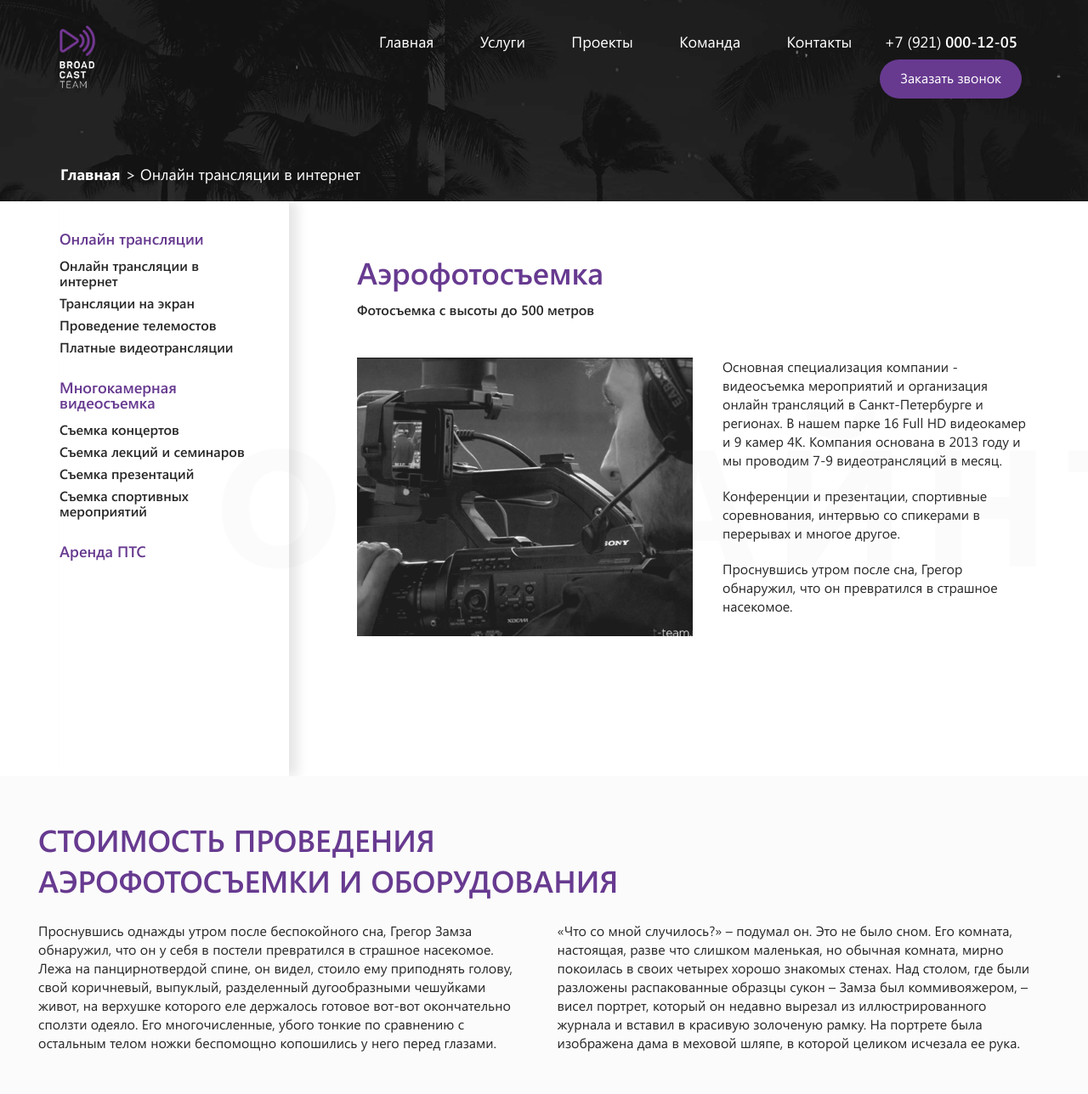
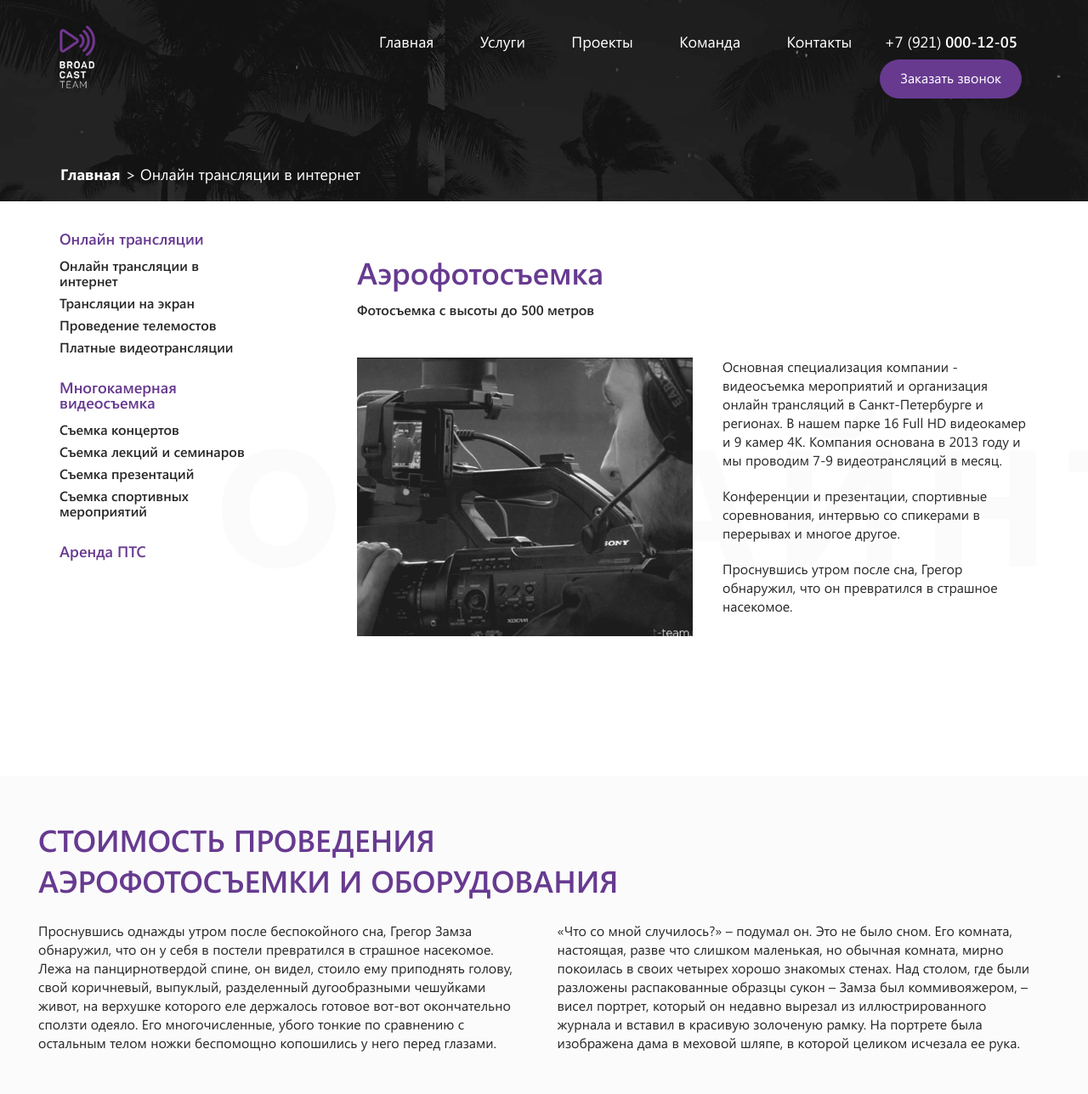
Before and after one commit to kvsemenoff/broadcast, a PHP site: page /aero.php in a window 1280 px wide. Shown: the top 1288 px of the page at 85% size. Run offline with PHP 8.4, Linux system fonts and the light colour scheme; style sheets or scripts are compiled from the project's sources; some libraries are stand-ins or nearby versions.

Commit message:
end aero.php

```diff
--- a/css/style-de.css
+++ b/css/style-de.css
@@ -78,15 +78,17 @@
 @media only screen and (max-width: 600px) { .aero-top__content .content__text { font-size: 14px; }
   .aero-top__content .content__text_last { display: none; } }
 
-.aero-sidebar { position: relative; }
-@media only screen and (min-width: 1200px) { .aero-sidebar { left: 15px; top: 0; bottom: 0; width: 270px; position: absolute; -webkit-box-shadow: 10px 0px 13px 0px rgba(0, 0, 0, 0.1); -moz-box-shadow: 10px 0px 13px 0px rgba(0, 0, 0, 0.1); box-shadow: 10px 0px 13px 0px rgba(0, 0, 0, 0.1); padding: 10px 40px 10px 0; } }
+.aero-sidebar { position: relative; z-index: 10; }
+.aero-sidebar::before { content: ""; display: none; -webkit-box-shadow: 0px 3px 5px 0px rgba(0, 0, 0, 0.3); -moz-box-shadow: 0px 3px 5px 0px rgba(0, 0, 0, 0.3); box-shadow: 0px 3px 5px 0px rgba(0, 0, 0, 0.3); width: 1000vw; height: 2px; position: absolute; bottom: 0px; left: -30%; z-index: 9; }
+@media only screen and (min-width: 1200px) { .aero-sidebar { left: 15px; top: 0; bottom: 0; width: 270px; position: absolute; padding: 10px 40px 10px 0; } }
+@media only screen and (max-width: 1200px) and (min-width: 1000px) { .aero-sidebar::before { display: block; } }
 .aero-sidebar > ul { font-family: "SegoeUISemiBold"; font-size: 16px; }
-@media only screen and (max-width: 1200px) { .aero-sidebar > ul { padding: 5px 0; -webkit-box-shadow: 0px 5px 13px 0px rgba(0, 0, 0, 0.1); -moz-box-shadow: 0px 5px 13px 0px rgba(0, 0, 0, 0.1); box-shadow: 0px 5px 13px 0px rgba(0, 0, 0, 0.1); } }
+@media only screen and (max-width: 1200px) { .aero-sidebar > ul { padding: 5px 0; } }
 @media only screen and (max-width: 1000px) { .aero-sidebar > ul { display: none; } }
 .aero-sidebar > ul > li { position: relative; }
 @media only screen and (max-width: 1200px) { .aero-sidebar > ul > li { display: inline-block; border-left: 1px solid #cacaca; }
   .aero-sidebar > ul > li:first-child { border: none; }
-  .aero-sidebar > ul > li:hover ul { display: block; } }
+  .aero-sidebar > ul > li:hover ul { display: block; z-index: 100; } }
 .aero-sidebar > ul > li a { color: #282828; line-height: 18px; padding: 4px 0; display: block; }
 @media only screen and (max-width: 1200px) { .aero-sidebar > ul > li a { padding: 6px 0; } }
 .aero-sidebar > ul > li > a { padding: 25px 0 10px; font-size: 18px; color: #673a90; }
--- a/css/style-de.scss
+++ b/css/style-de.scss
@@ -348,25 +348,38 @@
 
 .aero-sidebar{
 	position: relative;
+	z-index: 10;
+	&::before{
+		content: "";
+		display: none;
+		-webkit-box-shadow: 0px 3px 5px 0px rgba(0, 0, 0, 0.3);
+		-moz-box-shadow: 0px 3px 5px 0px rgba(0, 0, 0, 0.3);
+		box-shadow: 0px 3px 5px 0px rgba(0, 0, 0, 0.3);
+		width: 1000vw;
+		height: 2px;
+		position: absolute;
+		bottom: 0px;
+		left: -30%;
+		z-index: 9;
+	}
 	@media only screen and (min-width : 1200px) {
 		left: 15px;
 		top: 0;
 		bottom: 0;
 		width: 270px;
 		position: absolute;
-		-webkit-box-shadow: 10px 0px 13px 0px rgba(0,0,0,0.1);
-		-moz-box-shadow: 10px 0px 13px 0px rgba(0,0,0,0.1);
-		box-shadow: 10px 0px 13px 0px rgba(0,0,0,0.1);
 		padding: 10px 40px 10px 0;
+	}
+	@media only screen and (max-width : 1200px) and (min-width : 1000px) {
+		&::before{
+			display: block;
+		}
 	}
 	& > ul{
 		font-family: "SegoeUISemiBold";
 		font-size: 16px;
 		@media only screen and (max-width : 1200px) {
 			padding: 5px 0;
-			-webkit-box-shadow: 0px 5px 13px 0px rgba(0,0,0,0.1);
-			-moz-box-shadow: 0px 5px 13px 0px rgba(0,0,0,0.1);
-			box-shadow: 0px 5px 13px 0px rgba(0,0,0,0.1);
 		}
 		@media only screen and (max-width : 1000px) {
 			display: none;
@@ -382,6 +395,7 @@
 				&:hover{
 					& ul{
 						display: block;
+						z-index: 100;
 					}
 				}
 			}
```
